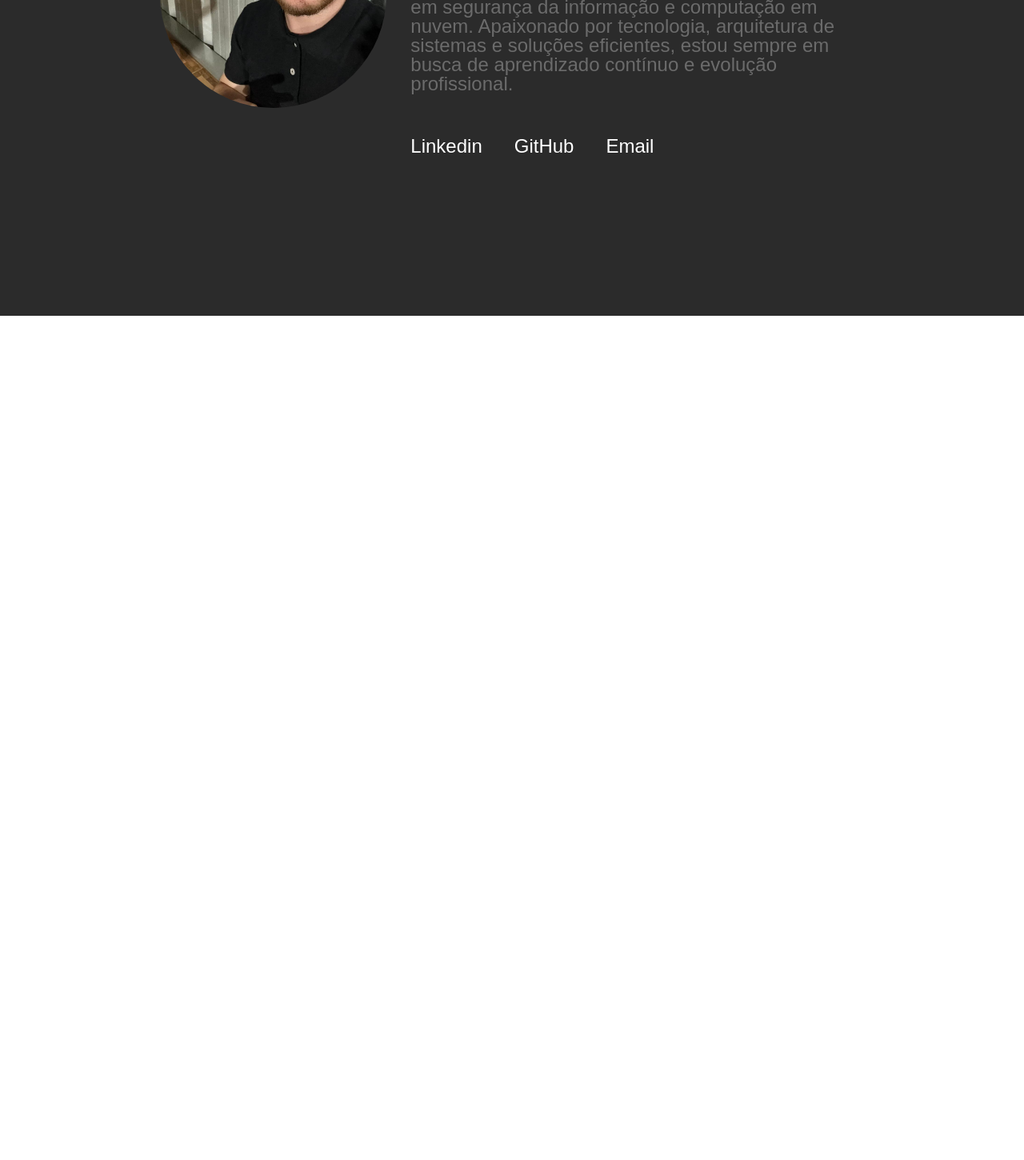
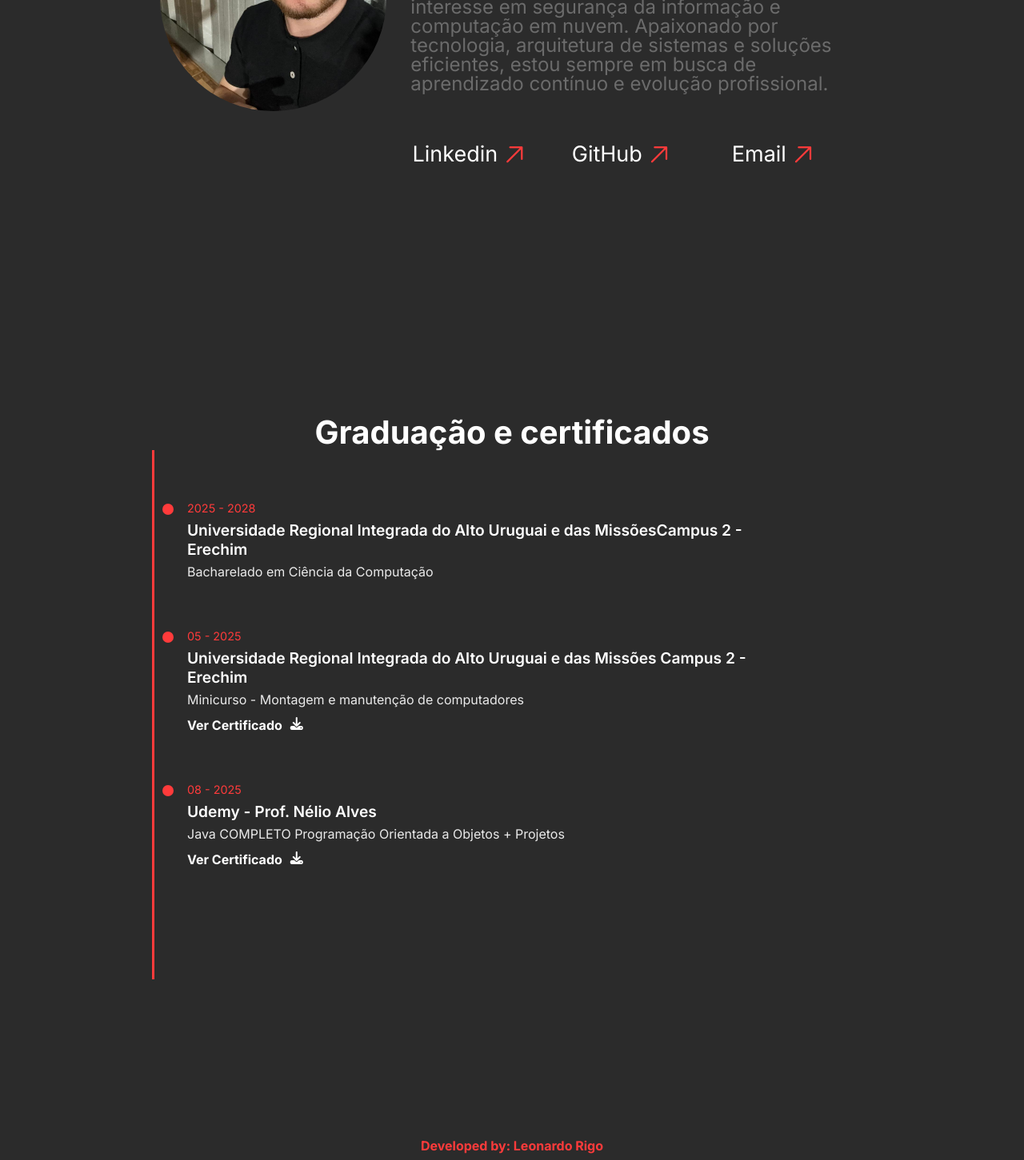
Before and after one commit to leorigo1/Portfolio, an Angular app: page / in a window 1280 px wide. Shown: the part 1330-2781 px from the top of the page at 80% size. Before the commit the page ends 1725 px from the top, so only its background shows below. Built offline with nearby package versions, Linux system fonts and the light colour scheme.

Commit message:
add a graduation and certifications size

```diff
--- a/src/app/landing/landing.html
+++ b/src/app/landing/landing.html
@@ -22,9 +22,19 @@
         <h1 style="color: #FFFFFF; font-weight: bold; font-size: 48px;">Olá, me chamo Leonardo Rigo <br>
         e sou Desenvolvedor</h1> <h1 style="color: #FF3B3B; font-size: 48px;"> FullStack</h1>
         <div class="interative">
-            <a href="">Linkedin</a>
-            <a href="">GitHub</a>
-            <a href="">Email</a>
+        <div class="interative-item">
+            <span>Linkedin</span>
+            <i class="ph ph-arrow-up-right"></i>
+        </div>
+        <div class="interative-item">
+            <span>GitHub</span>
+            <i class="ph ph-arrow-up-right"></i>
+        </div>
+
+        <div class="interative-item">
+            <span>Email</span>
+            <i class="ph ph-arrow-up-right"></i>
+        </div>
         </div>
     </div>
 <img src="pixelart-logo.png" alt="Logo" class="img-logo">
@@ -59,18 +69,48 @@
     </div>
 
     <div class="tech-item">
+  <i class="devicon-javascript-plain"></i>
+  <span>JavaScript</span>
+    </div>
+
+    <div class="tech-item">
+      <i class="devicon-mysql-original"></i>
+      <span>MySQL</span>
+    </div>
+
+    <div class="tech-item">
+      <i class="devicon-sqlite-plain"></i>
+      <span>SQLite</span>
+    </div>
+
+    <div class="tech-item">
       <i class="fa-brands fa-docker"></i>
       <span>Docker</span>
     </div>
 
     <div class="tech-item">
-      <i class="fa-brands fa-aws"></i>
-      <span>AWS</span>
+      <i class="devicon-maven-plain"></i>
+      <span>Maven</span>
     </div>
 
     <div class="tech-item">
-  <i class="devicon-javascript-plain"></i>
-  <span>JavaScript</span>
+      <i class="devicon-swagger-plain"></i>
+      <span>Swagger</span>
+    </div>
+
+    <div class="tech-item">
+      <i class="devicon-git-plain"></i>
+      <span>Git</span>
+    </div>
+
+    <div class="tech-item">
+      <i class="devicon-postman-plain"></i>
+      <span>Postman</span>
+    </div>
+
+    <div class="tech-item">
+      <i class="fa-brands fa-aws"></i>
+      <span>AWS</span>
     </div>
 
     <div class="tech-item">
@@ -96,13 +136,68 @@
 com interesse em segurança da informação e computação em nuvem.
 Apaixonado por tecnologia, arquitetura de sistemas e soluções eficientes,
 estou sempre em busca de aprendizado contínuo e evolução profissional.</p>
+
     <div class="interative">
-            <a href="">Linkedin</a>
-            <a href="">GitHub</a>
-            <a href="">Email</a>
+        <div class="interative-item">
+            <span>Linkedin</span>
+            <i class="ph ph-arrow-up-right"></i>
+        </div>
+        <div class="interative-item">
+            <span>GitHub</span>
+            <i class="ph ph-arrow-up-right"></i>
+        </div>
+
+        <div class="interative-item">
+            <span>Email</span>
+            <i class="ph ph-arrow-up-right"></i>
+        </div>
     </div>
 </div>
 </section>
 
+<section class="timeline">
+  <h2 class="title">Graduação e certificados</h2>
+
+  <div class="timeline-item">
+    <span class="dot"></span>
+    <div class="content">
+      <span class="date">2025 - 2028</span>
+      <h3>Universidade Regional Integrada do Alto Uruguai e das MissõesCampus 2 - Erechim</h3>
+      <p>Bacharelado em Ciência da Computação</p>
+    </div>
+  </div>
+
+  <div class="timeline-item">
+    <span class="dot"></span>
+    <div class="content">
+      <span class="date">05 - 2025</span>
+      <h3>Universidade Regional Integrada do Alto Uruguai e das Missões Campus 2 - Erechim</h3>
+      <p>Minicurso - Montagem e manutenção de computadores</p>
+        <div class="download-item">
+            <span>Ver Certificado</span>
+            <i class="fa-solid fa-download"></i>
+        </div>
+    </div>
+  </div>
+
+  <div class="timeline-item">
+    <span class="dot"></span>
+    <div class="content">
+      <span class="date">08 - 2025</span>
+      <h3>Udemy - Prof. Nélio Alves</h3>
+      <p>Java COMPLETO Programação Orientada a Objetos + Projetos</p>
+        <div class="download-item">
+            <span>Ver Certificado</span>
+            <i class="fa-solid fa-download"></i>
+        </div>
+    </div>
+  </div>
+</section>
+
+<footer>
+    <h4>Developed by: Leonardo Rigo</h4>
+    <p>All rights reserved ©</p>
+</footer>
+
 
 </body>
--- a/src/app/landing/landing.scss
+++ b/src/app/landing/landing.scss
@@ -5,7 +5,7 @@ body {
   overflow-x: hidden;
   background-color: #2B2B2B;
 
-  font-family: "Archivo", sans-serif;
+  font-family: "Inter", sans-serif;
   font-optical-sizing: auto;
   font-style: normal;
   font-variation-settings:
@@ -29,6 +29,7 @@ header {
     a {
     color: #FFFFFF;
     text-decoration: none;
+    font-weight: bold;
     }
 }
 }
@@ -148,7 +149,7 @@ header {
 
 @keyframes scroll-left {
   from {
-    transform: translateX(150%);
+    transform: translateX(100%);
   }
   to {
     transform: translateX(-100%);
@@ -191,3 +192,123 @@ header {
         }
     }
 }
+
+.timeline {
+  max-width: 900px;
+  margin: 0 auto;
+  padding: 80px 20px;
+  position: relative;
+  color: white;
+}
+
+.title {
+  text-align: center;
+  font-size: 2.5rem;
+  color: #FFFFFF;
+  margin-bottom: 60px;
+}
+
+.timeline::before {
+  content: '';
+  position: absolute;
+  left: 20px;
+  top: 160px;
+  bottom: 0;
+  width: 3px;
+  background-color: #FF3B3B;
+}
+
+.timeline-item {
+  display: flex;
+  gap: 30px;
+  position: relative;
+  margin-bottom: 60px;
+}
+
+.dot {
+  width: 14px;
+  height: 14px;
+  background-color: #FF3B3B;
+  border-radius: 50%;
+  position: relative;
+  left: 13px;
+  margin-top: 5px;
+}
+
+.content {
+  max-width: 700px;
+}
+
+.date {
+  font-size: 0.9rem;
+  color: #FF3B3B;
+}
+
+.content h3 {
+  margin: 6px 0;
+  font-size: 1.2rem;
+  font-weight: 600;
+}
+
+.content p {
+  margin: 0;
+  font-size: 1rem;
+  opacity: 0.9;
+}
+
+.download-item{
+  display: flex;
+  flex-direction: row;
+  gap: 10px;
+  font-weight: bold;
+  color: #FFFFFF;
+  cursor: pointer;
+  width: 150px;
+  height: 20px;
+  margin-top: 12px;
+}
+
+.interative-item{
+  display: flex;
+  flex-direction: row;
+  gap: 3px;
+  font-size: 27px;
+  color: #FFFFFF;
+  cursor: pointer;
+  width: 150px;
+  height: 20px;
+  margin-top: 12px;
+  justify-content: center;
+  align-items: center;
+
+  i{
+    font-size: 36px;
+    color: #FF3B3B;
+  }
+}
+
+
+footer{
+  display: flex;
+  flex-direction: column;
+  padding-top: 200px;
+  align-items: center;
+  color: #FF3B3B;
+  gap: 0px;
+
+  p{
+    color: #FFFFFF;
+    padding: 0;
+    margin: 0;
+    line-height: 1;
+    margin-bottom: 50px;
+  }
+  h4 {
+    color: #FF3B3B;
+    padding: 0;
+    margin: 0;
+    line-height: 1;
+    margin-bottom: 10px;
+}
+
+}
--- a/src/index.html
+++ b/src/index.html
@@ -8,6 +8,10 @@
   <link rel="icon" type="image/x-icon" href="favicon.ico">
   <link rel="stylesheet" href="https://cdnjs.cloudflare.com/ajax/libs/font-awesome/6.5.1/css/all.min.css">
   <link rel="stylesheet" href="https://cdn.jsdelivr.net/gh/devicons/devicon@latest/devicon.min.css"/>
+  <link rel="stylesheet" href="https://cdnjs.cloudflare.com/ajax/libs/font-awesome/6.5.1/css/all.min.css"/>
+  <link rel="stylesheet" href="https://unpkg.com/@phosphor-icons/web@2.1.1/src/regular/style.css"/>
+
+
 
 
 </head>
```
